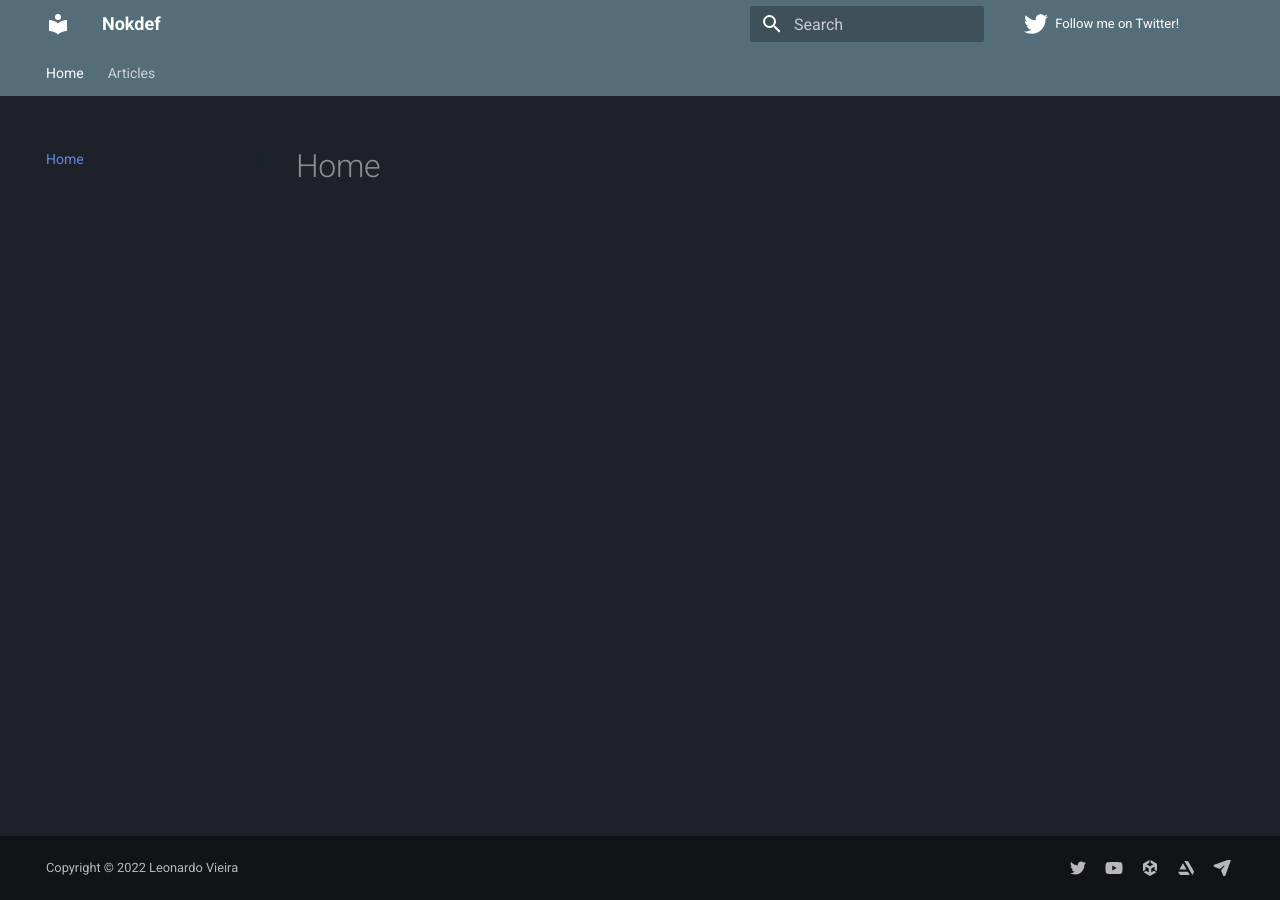
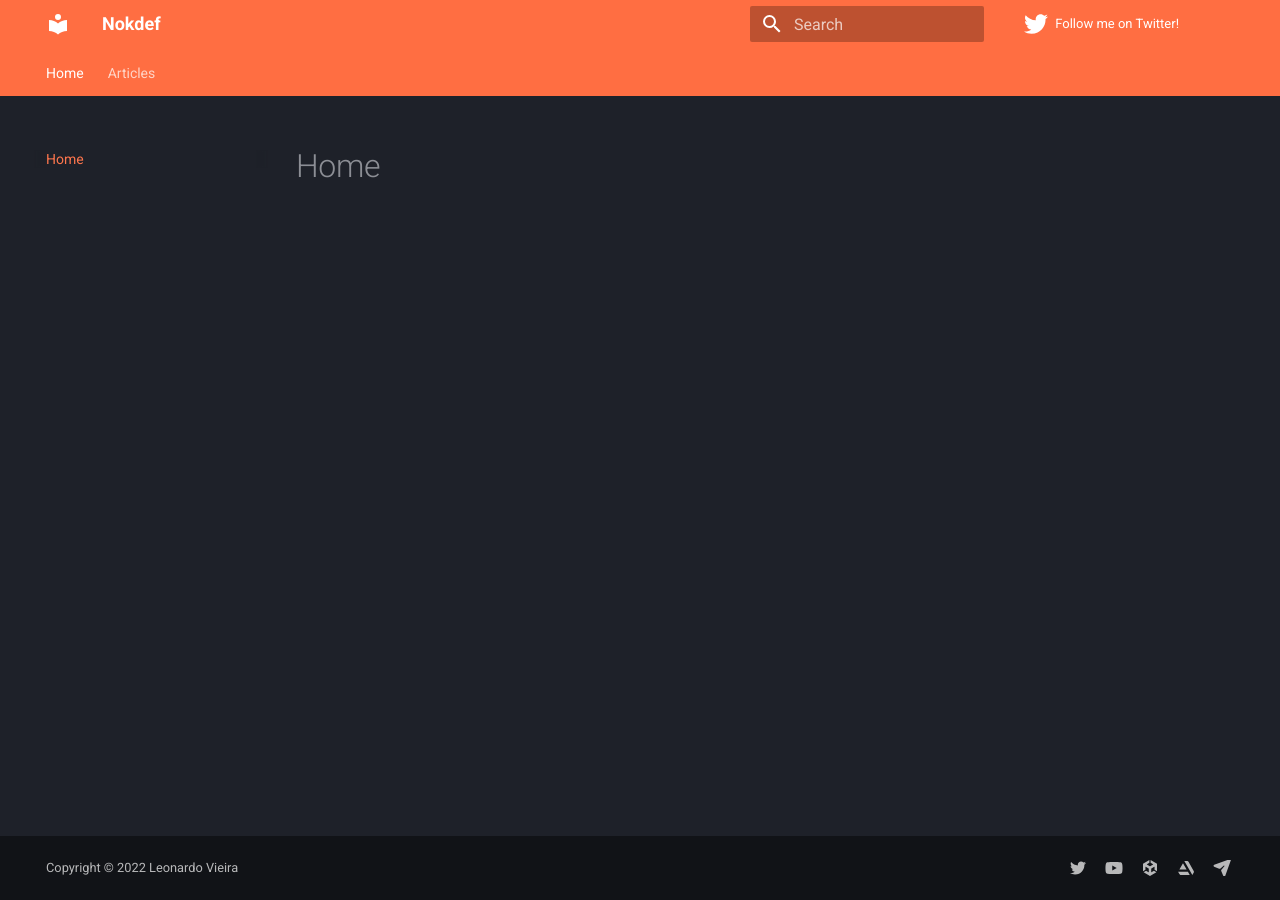
Before and after one commit to Nokdef/NokdefWebsite, an MkDocs documentation site: the page built from docs/index.md, in a window 1280 px wide. Built offline with MkDocs 1.6.1 and Material for MkDocs 9.7.7, drawn with Linux system fonts in a browser that asks for light colours.

Commit message:
updated colors

```diff
--- a/mkdocs.yml
+++ b/mkdocs.yml
@@ -3,8 +3,8 @@ theme:
   name: material
   palette:
     scheme: slate
-    primary: blue grey
-    accent: light blue
+    primary: deep orange
+    accent: yellow
   font:
     code: Roboto Mono
   features:
```
Also changed, not shown: 1 other file.
